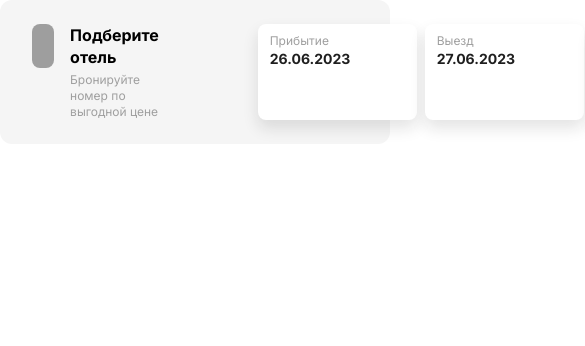
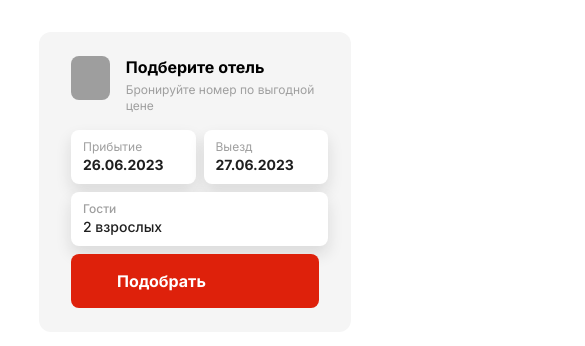
Before and after one commit to gregSmitt/kp-calendar, a React (Create React App) app: page / in a window 390 px wide. Shown: the top 346 px of the page, 585 px wide, since content can reach past the window. Built offline with nearby package versions, Linux system fonts and the light colour scheme; grey boxes are pictures that could not be loaded.

Commit message:
адаптивил-адаптивил но нихуя недоадаптивил

```diff
--- a/public/index.html
+++ b/public/index.html
@@ -27,12 +27,48 @@
     <title>React App</title>
   </head>
   <body>
+    <div class="wrapper">
+      <div class="container">
         <noscript>You need to enable JavaScript to run this app.</noscript>
         <script>
           const maxDate = new Date(2026, 0, 13);
           const baseUrl = 'https://krasnayapolyanaresort.ru/'
         </script>
         <div id="root"></div>
+        <br>
+        <br>
+        <br>
+        <br>
+        <br>
+        <br>
+        <br>
+        <br>
+        <br>
+        <br>
+        <br>
+        <br>
+        <br>
+        <br>
+        <br>
+        <br>
+        <br>
+        <br>
+        <br>
+        <br>
+        <br>
+        <br>
+        <br>
+        <br>
+        <br>
+        <br>
+        <br>
+        <br>
+        <br>
+        <br>
+        <br>
+        <br>
+      </div>
+    </div>
     <!--
       This HTML file is a template.
       If you open it directly in the browser, you will see an empty page.
--- a/src/App.js
+++ b/src/App.js
@@ -109,24 +109,13 @@ function App() {
           </div>
         </div>
       </div>
-      <div className="searchHotel__body">
+      <div className="searchHotel__body relative">
+        <div className="searchHotel__wrapper relative">
           <div className="searchHotel__body-item kp-calendar-marker" onClick={openCalendar}>
               <span className="searchHotel__body-label kp-calendar-marker">Прибытие</span>
               <div
                   className="searchHotel__body-input kp-calendar-marker"
               >{firstDateStr}</div>
-            {isCalendarOpen && <KPDatePicker
-                isOpen={isCalendarOpen}
-                close={closeCalendar}
-                setDates={setDates}
-                startDate={firstDate}
-                endDate={secondDate}
-                maxDate={maxDate}
-                // маркер нужен для предотвращения конфликта при открытии календаря:
-                // без него при нажатии на кнопку календарь сначала закрывается, а потом сразу открывается,
-                // так как он должен закрываться при нажатии мимо и открываться при нажатии на кнопку, при этом кнопка = мимо
-                classMarker = {'kp-calendar-marker'}
-            />}
           </div>
           <div className="searchHotel__body-item kp-calendar-marker" onClick={openCalendar}>
             <span className="searchHotel__body-label kp-calendar-marker">Выезд</span>
@@ -143,6 +132,19 @@ function App() {
                 </div>
               </div>
             </div>
+          </div>
+          {isCalendarOpen && <KPDatePicker
+              isOpen={isCalendarOpen}
+              close={closeCalendar}
+              setDates={setDates}
+              startDate={firstDate}
+              endDate={secondDate}
+              maxDate={maxDate}
+              // маркер нужен для предотвращения конфликта при открытии календаря:
+              // без него при нажатии на кнопку календарь сначала закрывается, а потом сразу открывается,
+              // так как он должен закрываться при нажатии мимо и открываться при нажатии на кнопку, при этом кнопка = мимо
+              classMarker = {'kp-calendar-marker'}
+          />}
           {isGuestsPanelOpen && <Guests
                 closeFunction={closeGuestsPanel}
                 classMarker = {'kp-guests-panel-marker'}
--- a/src/App.scss
+++ b/src/App.scss
@@ -179,3 +179,13 @@
 	font-size: 20px;
 	line-height: 24px;
 }
+.searchHotel__wrapper{
+	display: flex;
+	flex-wrap: wrap;
+}
+
+@media (min-width: 881px) {
+	.searchHotel__wrapper{
+		flex-wrap: nowrap;
+	}
+}
--- a/src/Components/KPDatePicker/index.js
+++ b/src/Components/KPDatePicker/index.js
@@ -8,7 +8,7 @@ import { useWindowSize } from "../hooks";
 const KPDatePicker = ({close, classMarker, setDates, startDate, endDate, maxDate})=>{
   const size = useWindowSize();
   const detectOrientation = () =>{
-    if (size.width < 1160) return true;
+    if (size.width < 881) return true;
       return false;
   }
   const datePickerRef = useRef(null)
--- a/src/Components/KPDatePicker/index.scss
+++ b/src/Components/KPDatePicker/index.scss
@@ -11,7 +11,7 @@
     &>div{
       width: 100%;
     }
-    @media (min-width: 1160px) {
+    @media (min-width: 881px) {
       top: 70px;
       width: initial;
       display: block;
@@ -126,7 +126,7 @@
 	font-size: 13px;
 	padding: 0;
 	vertical-align: middle;
-  @media (min-width: 1160px) {
+  @media (min-width: 881px) {
     width: 42px;
   }
   }
--- a/src/kp.css
+++ b/src/kp.css
@@ -1,3 +1,7 @@
+
+
+
+
 .searchHotel {
     background: #F5F5F5;
     border-radius: 12px;
@@ -249,3 +253,327 @@
   .searchHotel__body-item{
     cursor: pointer;
   }
+
+
+
+@media screen and (max-width: 598px) {
+  .mainBanner__container {
+    padding: 24px;
+  }
+
+  .mainBanner__description-btn {
+    width: 100%;
+    text-align: center;
+  }
+
+  .section-wrapper_revert .discount__picture {
+    background-size: auto 100%;
+  }
+
+  .searchHotel__body-item:nth-child(2) .qs-datepicker-container {
+    left: auto !important;
+    right: 0;
+  }
+}
+@media screen and (max-width: 392px) {
+  .searchHotel {
+    -webkit-box-orient: vertical;
+    -webkit-box-direction: normal;
+        -ms-flex-direction: column;
+            flex-direction: column;
+  }
+
+  .searchHotel__header {
+    padding: 0 0 16px;
+  }
+
+  .searchHotel__header-details {
+    padding: 0 0 0 16px;
+  }
+
+  .searchHotel__body {
+    -ms-flex-wrap: wrap;
+        flex-wrap: wrap;
+  }
+
+  .searchHotel__body-item:nth-child(1) {
+    width: calc(50% - 4px);
+    margin: 0 8px 8px 0;
+  }
+
+  .searchHotel__body-item:nth-child(2) {
+    width: calc(50% - 4px);
+    margin: 0 0 8px;
+  }
+
+  .searchHotel__body-item:nth-child(3) {
+    width: 100%;
+    margin: 0 0 8px;
+  }
+
+  .searchHotel__body-select {
+    width: 100%;
+  }
+
+  .searchHotel__body-input {
+    width: 100%;
+  }
+
+  .searchHotel__body-btn {
+    width: 100%;
+    margin: 0;
+  }
+}
+
+@media screen and (max-width: 1600px) and (min-width: 1441px) {
+  .searchHotel__header-details {
+    padding: 0 37px 0 16px;
+  }
+}
+
+@media screen and (max-width: 1440px) and (min-width: 1273px) {
+  .searchHotel {
+    -webkit-box-pack: justify;
+        -ms-flex-pack: justify;
+            justify-content: space-between;
+  }
+
+  .searchHotel__header-details {
+    padding: 0 0 0 16px;
+  }
+
+  .searchHotel__body-select {
+    width: 227px;
+  }
+}
+
+
+@media screen and (max-width: 1272px) and (min-width: 1161px) {
+  .searchHotel {
+    -webkit-box-orient: vertical;
+    -webkit-box-direction: normal;
+        -ms-flex-direction: column;
+            flex-direction: column;
+  }
+
+  .searchHotel__header {
+    padding: 0 0 16px;
+  }
+
+  .searchHotel__body-select {
+    width: 432px;
+  }
+
+  .searchHotel__body-input {
+    width: 155px;
+  }
+}
+
+@media screen and (max-width: 1160px) and (min-width: 881px) {
+  .searchHotel {
+    -webkit-box-orient: vertical;
+    -webkit-box-direction: normal;
+        -ms-flex-direction: column;
+            flex-direction: column;
+  }
+
+  .searchHotel__header {
+    padding: 0 0 16px;
+  }
+
+  .searchHotel__body-select {
+    width: 245px;
+  }
+
+  .searchHotel__body-input {
+    width: 145px;
+  }
+}
+
+@media screen and (max-width: 880px) and (min-width: 599px) {
+  .searchHotel {
+    -webkit-box-orient: vertical;
+    -webkit-box-direction: normal;
+        -ms-flex-direction: column;
+            flex-direction: column;
+  }
+
+  .searchHotel__header {
+    padding: 0 0 16px;
+  }
+
+  .searchHotel__header-details {
+    padding: 0 0 0 16px;
+  }
+
+  .searchHotel__body {
+    -ms-flex-wrap: wrap;
+        flex-wrap: wrap;
+  }
+
+  .searchHotel__body-item:nth-child(1) {
+    width: calc(50% - 4px);
+    margin: 0 8px 8px 0;
+  }
+
+  .searchHotel__body-item:nth-child(2) {
+    width: calc(50% - 4px);
+    margin: 0 0 8px;
+  }
+
+  .searchHotel__body-item:nth-child(3) {
+    width: 100%;
+    margin: 0 0 8px;
+  }
+
+  .searchHotel__body-select {
+    width: 100%;
+  }
+
+  .searchHotel__body-input {
+    width: 100%;
+  }
+
+  .searchHotel__body-btn {
+    width: 100%;
+    margin: 0;
+  }
+
+}
+
+@media screen and (max-width: 598px) and (min-width: 393px) {
+  .searchHotel {
+    -webkit-box-orient: vertical;
+    -webkit-box-direction: normal;
+        -ms-flex-direction: column;
+            flex-direction: column;
+  }
+
+  .searchHotel__header {
+    padding: 0 0 16px;
+  }
+
+  .searchHotel__header-details {
+    padding: 0 0 0 16px;
+  }
+
+  .searchHotel__body {
+    -ms-flex-wrap: wrap;
+        flex-wrap: wrap;
+  }
+
+  .searchHotel__body-item:nth-child(1) {
+    width: calc(50% - 4px);
+    margin: 0 8px 8px 0;
+  }
+
+  .searchHotel__body-item:nth-child(2) {
+    width: calc(50% - 4px);
+    margin: 0 0 8px;
+  }
+
+  .searchHotel__body-item:nth-child(3) {
+    width: 100%;
+    margin: 0 0 8px;
+  }
+
+  .searchHotel__body-select {
+    width: 100%;
+  }
+
+  .searchHotel__body-input {
+    width: 100%;
+  }
+
+  .searchHotel__body-btn {
+    width: 100%;
+    margin: 0;
+  }
+}
+
+
+
+.container {
+  padding: 48px 32px;
+  @include wrapper;
+  border-bottom: 1px solid #F5F5F5;
+}
+
+.container {
+  padding: 48px 32px;
+  @include wrapper;
+  border-bottom: 1px solid #F5F5F5;
+  margin: 0 auto;
+}
+@media screen and (max-width: 1160px) and (min-width: 881px) {
+  .container{
+    padding: 32px;
+  }
+}
+@media screen and (max-width: 880px) and (min-width:599px) {
+  .container{
+    padding: 36px 32px;
+  }
+}
+@media screen and (max-width: 598px) and (min-width:393px) {
+  .container{
+    padding: 32px 24px;
+    overflow: hidden;
+  }
+}
+@media screen and (max-width: 392px) {
+  .container{
+    padding: 32px 24px;
+    overflow: hidden;
+  }
+}
+@media screen and (min-width: 1601px) {
+  .container{
+    width: 1600px;
+  }
+}
+@media screen and (max-width: 1600px) and (min-width:1440px) {
+  .container{
+    width: 1440px;
+  }
+}
+@media screen and (max-width: 1439px) and (min-width:1273px) {
+    .container{
+      width: 1272px;
+    }
+}
+@media screen and (max-width: 1272px) and (min-width:1161px) {
+    .container{
+      width: 1160px;
+    }
+}
+@media screen and (max-width: 1160px) and (min-width:881px) {
+    .container{
+      width: 880px;
+    }
+}
+@media screen and (max-width: 880px) and (min-width:599px) {
+  .container{
+    width: 598px;
+  }
+}
+@media screen and (max-width: 598px) and (min-width:393px) {
+  .container{
+    width: 392px;
+  }
+}
+@media screen and (max-width: 392px) {
+  .container{
+    width: 360px;
+  }
+}
+
+.wrapper {
+  width: 100%;
+  overflow-y: clip;
+  overflow-x: clip;
+}
+
+.relative{
+  position: relative;
+}
```
Lines whose indentation alone changed are shown as unchanged.
